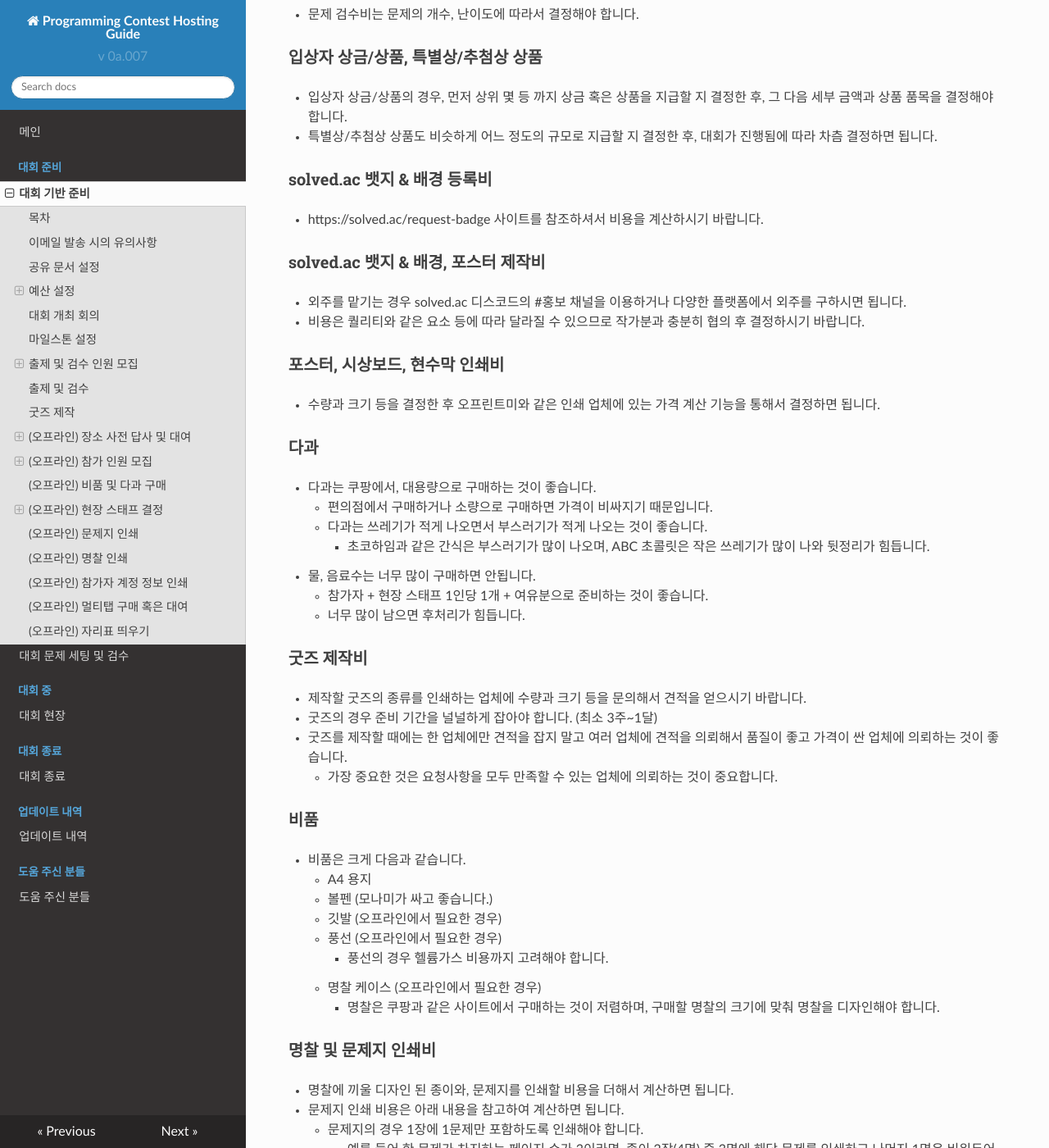
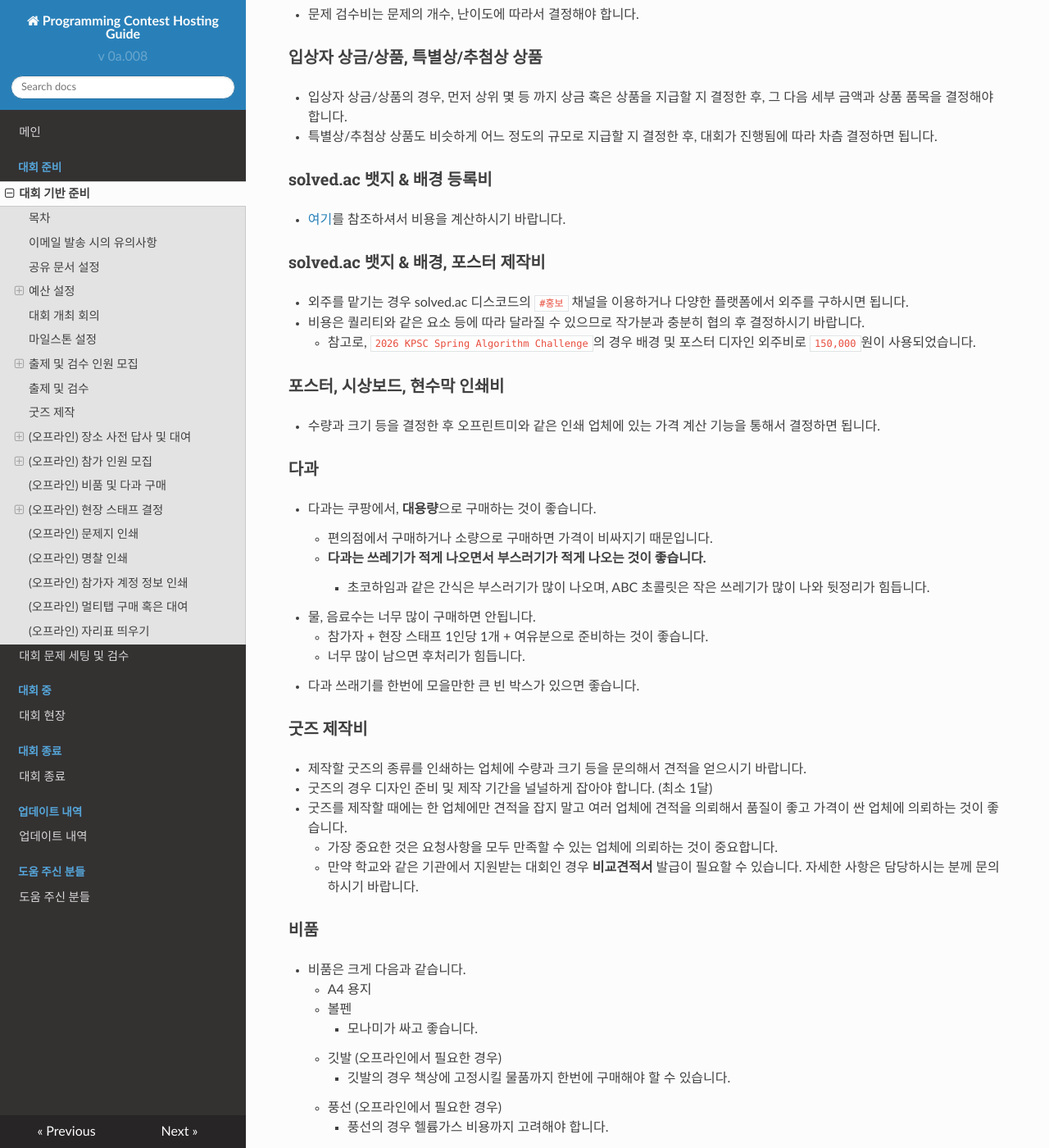
Before and after one commit to haruharo101/Programming_Contest_Hosting_Guide, an MkDocs documentation site: the page built from docs/preparation.md, in a window 1280 px wide and 1400 px high, scrolled down 1628 px. Shown: the whole window at 82% size. Built offline with MkDocs 1.6.1, drawn with Linux system fonts in a browser that asks for light colours; nearby versions of some CDN libraries; some of the changed text lies outside the part shown.

Commit message:
Add & chore : Added QR contents

```diff
--- a/docs/preparation.md
+++ b/docs/preparation.md
@@ -58,35 +58,40 @@
 - 특별상/추첨상 상품도 비슷하게 어느 정도의 규모로 지급할 지 결정한 후, 대회가 진행됨에 따라 차츰 결정하면 됩니다.
 
 ### solved.ac 뱃지 & 배경 등록비
-- https://solved.ac/request-badge 사이트를 참조하셔서 비용을 계산하시기 바랍니다.
+- [여기](https://solved.ac/request-badge)를 참조하셔서 비용을 계산하시기 바랍니다.
 
 ### solved.ac 뱃지 & 배경, 포스터 제작비
-- 외주를 맡기는 경우 solved.ac 디스코드의 #홍보 채널을 이용하거나 다양한 플랫폼에서 외주를 구하시면 됩니다.
+- 외주를 맡기는 경우 solved.ac 디스코드의 `#홍보` 채널을 이용하거나 다양한 플랫폼에서 외주를 구하시면 됩니다.
 - 비용은 퀄리티와 같은 요소 등에 따라 달라질 수 있으므로 작가분과 충분히 협의 후 결정하시기 바랍니다.
+	- 참고로, `2026 KPSC Spring Algorithm Challenge`의 경우 배경 및 포스터 디자인 외주비로 `150,000`원이 사용되었습니다.
 
 ### 포스터, 시상보드, 현수막 인쇄비
 - 수량과 크기 등을 결정한 후 오프린트미와 같은 인쇄 업체에 있는 가격 계산 기능을 통해서 결정하면 됩니다.
 
 ### 다과
-- 다과는 쿠팡에서, 대용량으로 구매하는 것이 좋습니다.
+- 다과는 쿠팡에서, **대용량**으로 구매하는 것이 좋습니다.
 	- 편의점에서 구매하거나 소량으로 구매하면 가격이 비싸지기 때문입니다.
-	- 다과는 쓰레기가 적게 나오면서 부스러기가 적게 나오는 것이 좋습니다.
+	- **다과는 쓰레기가 적게 나오면서 부스러기가 적게 나오는 것이 좋습니다.**
 		- 초코하임과 같은 간식은 부스러기가 많이 나오며, ABC 초콜릿은 작은 쓰레기가 많이 나와 뒷정리가 힘듭니다.
 - 물, 음료수는 너무 많이 구매하면 안됩니다.
 	- 참가자 + 현장 스태프 1인당 1개 + 여유분으로 준비하는 것이 좋습니다.
 	- 너무 많이 남으면 후처리가 힘듭니다.
+- 다과 쓰래기를 한번에 모을만한 큰 빈 박스가 있으면 좋습니다.
 
 ### 굿즈 제작비
 - 제작할 굿즈의 종류를 인쇄하는 업체에 수량과 크기 등을 문의해서 견적을 얻으시기 바랍니다.
-- 굿즈의 경우 준비 기간을 널널하게 잡아야 합니다. (최소 3주~1달)
+- 굿즈의 경우 디자인 준비 및 제작 기간을 널널하게 잡아야 합니다. (최소 1달)
 - 굿즈를 제작할 때에는 한 업체에만 견적을 잡지 말고 여러 업체에 견적을 의뢰해서 품질이 좋고 가격이 싼 업체에 의뢰하는 것이 좋습니다.
 	- 가장 중요한 것은 요청사항을 모두 만족할 수 있는 업체에 의뢰하는 것이 중요합니다.
+	- 만약 학교와 같은 기관에서 지원받는 대회인 경우 **비교견적서** 발급이 필요할 수 있습니다. 자세한 사항은 담당하시는 분께 문의하시기 바랍니다.
 
 ### 비품
 - 비품은 크게 다음과 같습니다.
 	- A4 용지
-	- 볼펜 (모나미가 싸고 좋습니다.)
+	- 볼펜
+		- 모나미가 싸고 좋습니다.
 	- 깃발 (오프라인에서 필요한 경우)
+		- 깃발의 경우 책상에 고정시킬 물품까지 한번에 구매해야 할 수 있습니다.
 	- 풍선 (오프라인에서 필요한 경우)
 		- 풍선의 경우 헬륨가스 비용까지 고려해야 합니다.
 	- 명찰 케이스 (오프라인에서 필요한 경우)
@@ -195,7 +200,17 @@
 ### 홍보
 - 참가 등록 이전에 참가 등록 시트를 제작해야 합니다.
 	- 구글 폼을 대부분 사용합니다.
-- 홍보용 포스터를 만드는 경우 참가 등록 시트 주소가 포함된 QR을 홍보용 포스터에 첨부하면 좋습니다.
+- 홍보용 포스터를 만드는 경우 참가 등록 시트 주소가 포함된 QR코드를 홍보용 포스터에 첨부하면 좋습니다.
+
+#### QR코드 생성
+- QR코드를 생성하는 쉬운 방법은 `Google Chrome`을 사용하는 방법입니다.
+- 먼저 `Google Chrome`의 우상단에 있는 $\vdots$ 를 누른다음, `전송, 저장, 공유`탭의 `QR 코드 만들기`에 들어가주세요.
+
+	![QR1](./asset/qr_code1.JPG){ width=50% }
+
+- 그 다음, 공유할 시트 등의 사이트 주소를 하단에 입력한 후 `다운로드`, `복사` 버튼을 통해 공유할 수 있습니다.
+
+	![QR2](./asset/qr_code2.png){ width=50% }
 
 ### 참가 신청
 - 대회 참가 신청은 대회 당일 2-4주 전 부터 홍보와 함께 진행하면 됩니다.
@@ -255,15 +270,21 @@
 - 문제지의 경우 1장에 1문제만 포함하도록 인쇄해야 합니다.
 	- 예를 들어 한 문제가 차지하는 페이지 수가 3이라면, 종이 2장(4면) 중 3면에 해당 문제를 인쇄하고 나머지 1면은 비워두어야 합니다.
 - 문제 인쇄 오류나 문제지 분실 등으로 인해 대회에 차질이 있을 수 있으므로 문제지 부수는 참가자 인원 수보다 많도록 인쇄해야 합니다.
+- **교내의 유료 프린터기, 그 외 유료로 이용할 수 있는 프린터기의 경우 주말에 인쇄시에 용지 부족, 프린터 고장등의 원인으로 인해 인쇄가 불가능해질 수 있습니다.**
+	- 이 점을 참고해서 평일과 같이 프린터 담당자가 대응 가능한 시간에 인쇄하거나 인쇄가 되지 않는 경우의 대비책을 미리 세워두는 것이 필요합니다.
 
 ## (오프라인) 명찰 인쇄
 - 명찰은 파워포인트의 매크로 기능을 이용해서 만들면 편합니다. "파워포인트 명찰" 키워드로 구글링하면 많은 정보가 나오니 참고바랍니다.
 - 명찰을 인쇄할 때에는 구매할 명찰 크기에 맞춰야 합니다.
 - 인쇄하기 전 모의로 1개만 인쇄해서 크기를 조절하시기 바랍니다.
+- **교내의 유료 프린터기, 그 외 유료로 이용할 수 있는 프린터기의 경우 주말에 인쇄시에 용지 부족, 프린터 고장등의 원인으로 인해 인쇄가 불가능해질 수 있습니다.**
+	- 이 점을 참고해서 평일과 같이 프린터 담당자가 대응 가능한 시간에 인쇄하거나 인쇄가 되지 않는 경우의 대비책을 미리 세워두는 것이 필요합니다.
 
 ## (오프라인) 참가자 계정 정보 인쇄
 - 참가자의 대회용 계정 아이디 및 비밀번호를 인쇄하면 좋고 여분으로 1장을 더 인쇄하는 것을 권장합니다.
 - 문제집 봉투에 붙이면 좋고, 문제집 안에 포함하는 방법도 있습니다.
+- **교내의 유료 프린터기, 그 외 유료로 이용할 수 있는 프린터기의 경우 주말에 인쇄시에 용지 부족, 프린터 고장등의 원인으로 인해 인쇄가 불가능해질 수 있습니다.**
+	- 이 점을 참고해서 평일과 같이 프린터 담당자가 대응 가능한 시간에 인쇄하거나 인쇄가 되지 않는 경우의 대비책을 미리 세워두는 것이 필요합니다.
 
 ## (오프라인) 멀티탭 구매 혹은 대여
 - 멀티탭은 많으면 좋습니다만, 학과 사무실 등에서 어느 정도 대여가 가능한 지 먼저 문의해보시기 바랍니다.
@@ -271,3 +292,5 @@
 
 ## (오프라인) 자리표 띄우기
 - 참가자가 어디에 앉아야 하는지에 대한 정보를 앞에 띄우면 좋습니다.
+- 자리표는 헷갈리지 않게 만드는 것이 좋습니다.
+	- 예를 들어 교탁이 앞에 있다면 교탁의 위치를 표시해야 합니다.
--- a/mkdocs.yml
+++ b/mkdocs.yml
@@ -33,4 +33,4 @@ extra_javascript:
 
 extra:
   version:
-    v 0a.007
+    v 0a.008
```
Also changed, not shown: docs/credits.md (+3 -0 lines), docs/problem_setting.md (+6 -6 lines), docs/updatelog.md (+4 -1 lines), docs/asset/qr_code1.JPG (added), docs/asset/qr_code2.png (added), 1 other file.
